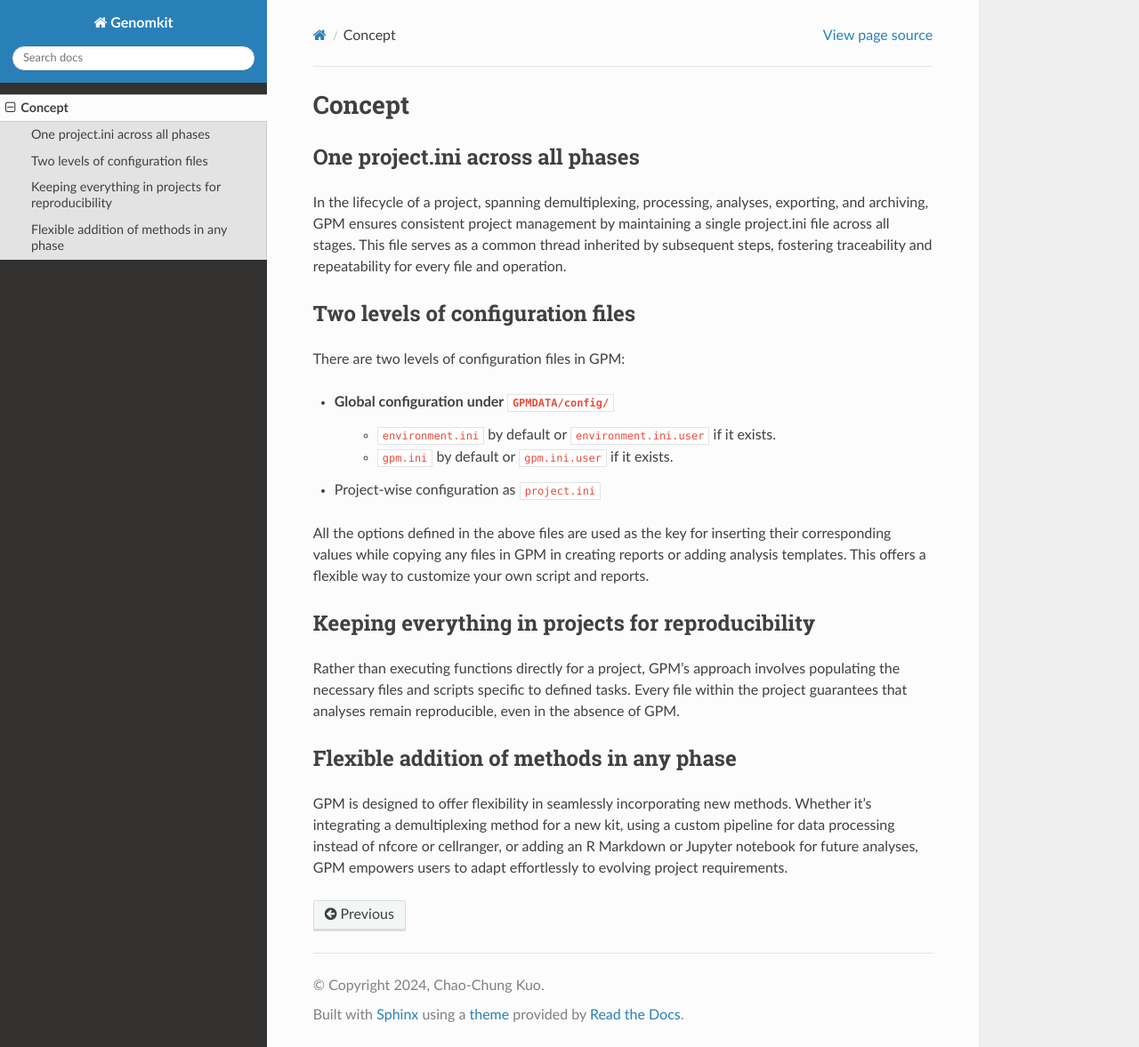
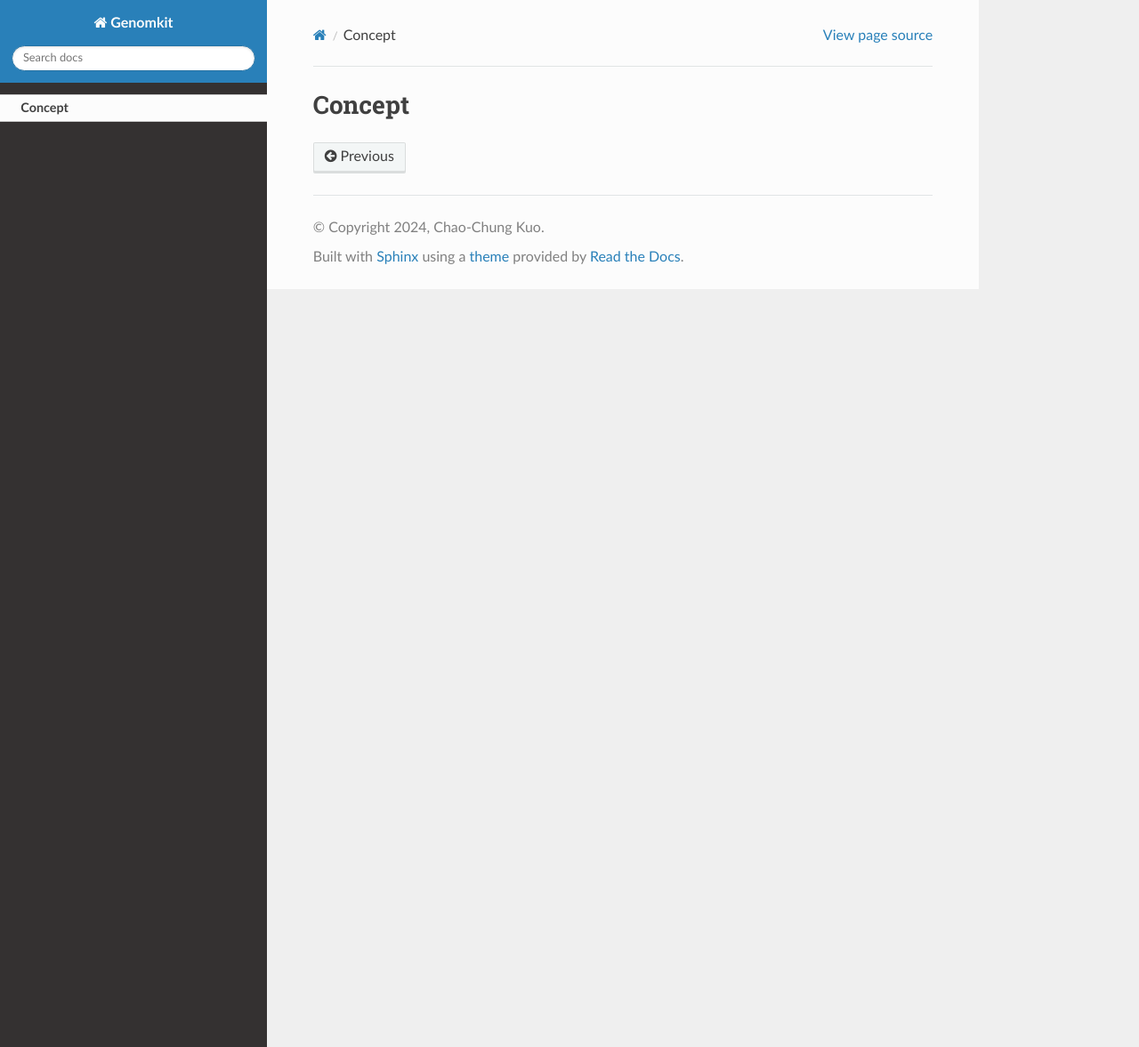
Before and after one commit to chaochungkuo/GenomKit, a Sphinx documentation site: the page built from docs/source/concept.rst, in a window 1280 px wide and 1177 px high. Shown: the whole window at 89% size. Built offline with Sphinx 7.4.7 and the Read the Docs theme 2.0.0, drawn with Linux system fonts in a browser that asks for light colours; pages that are not in the unit, such as notebooks, are missing from menus.

Commit message:
update doc

```diff
--- a/docs/source/concept.rst
+++ b/docs/source/concept.rst
@@ -1,31 +1,2 @@
 Concept
 =====
-
-One project.ini across all phases
-----------------
-
-In the lifecycle of a project, spanning demultiplexing, processing, analyses, exporting, and archiving, GPM ensures consistent project management by maintaining a single project.ini file across all stages. This file serves as a common thread inherited by subsequent steps, fostering traceability and repeatability for every file and operation.
-
-.. _two_configuration:
-Two levels of configuration files
-----------------
-
-There are two levels of configuration files in GPM:
-
-- Global configuration under ``GPMDATA/config/``
-    - ``environment.ini`` by default or ``environment.ini.user`` if it exists.
-    - ``gpm.ini`` by default or ``gpm.ini.user`` if it exists.
-
-- Project-wise configuration as ``project.ini``
-
-All the options defined in the above files are used as the key for inserting their corresponding values while copying any files in GPM in creating reports or adding analysis templates. This offers a flexible way to customize your own script and reports.
-
-Keeping everything in projects for reproducibility
-----------------
-
-Rather than executing functions directly for a project, GPM's approach involves populating the necessary files and scripts specific to defined tasks. Every file within the project guarantees that analyses remain reproducible, even in the absence of GPM.
-
-Flexible addition of methods in any phase
-----------------
-
-GPM is designed to offer flexibility in seamlessly incorporating new methods. Whether it's integrating a demultiplexing method for a new kit, using a custom pipeline for data processing instead of nfcore or cellranger, or adding an R Markdown or Jupyter notebook for future analyses, GPM empowers users to adapt effortlessly to evolving project requirements.
--- a/docs/source/tutorials.rst
+++ /dev/null
@@ -1,2 +0,0 @@
-Tutorials
-==========
```
Also changed, not shown: docs/source/index.rst (+2 -29 lines).
